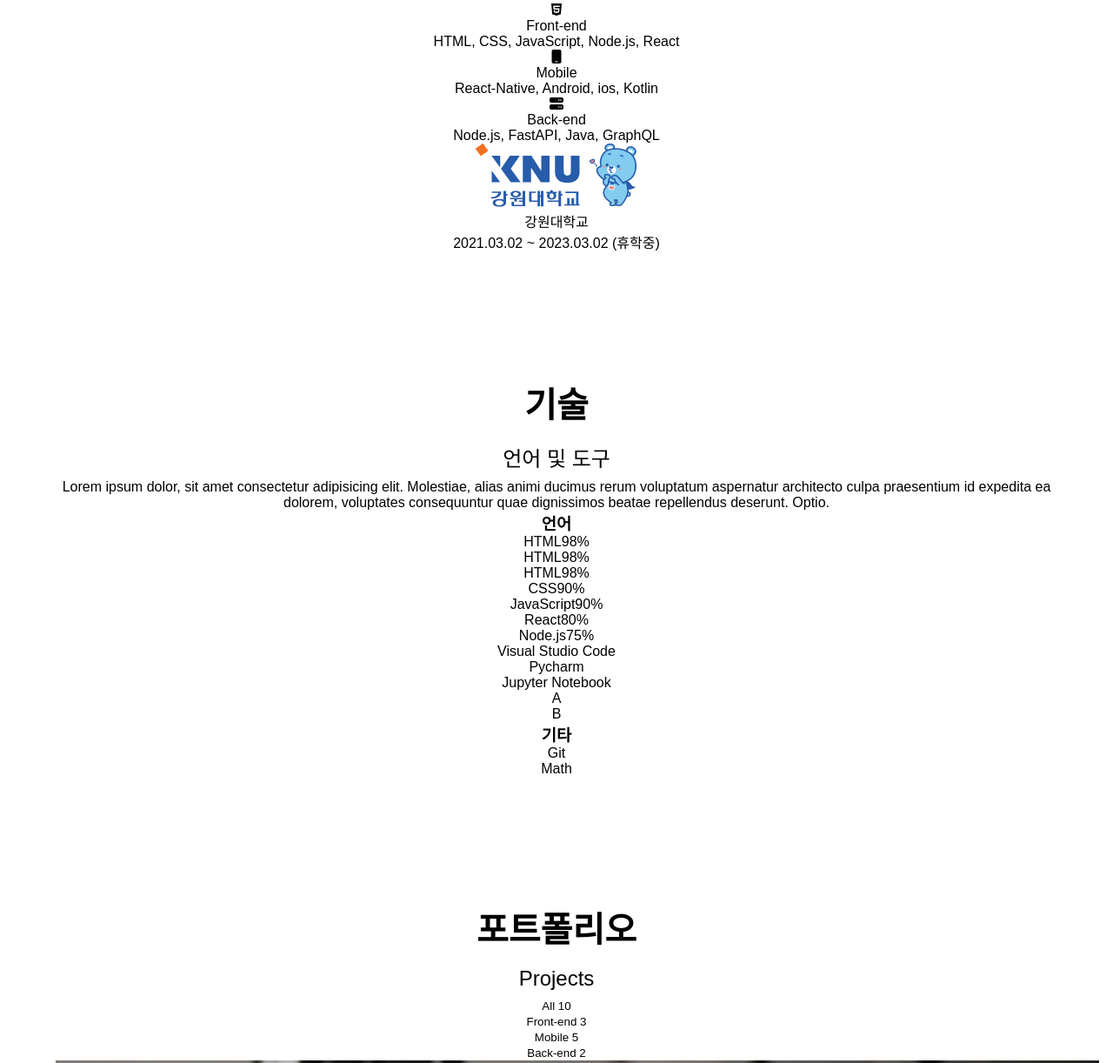
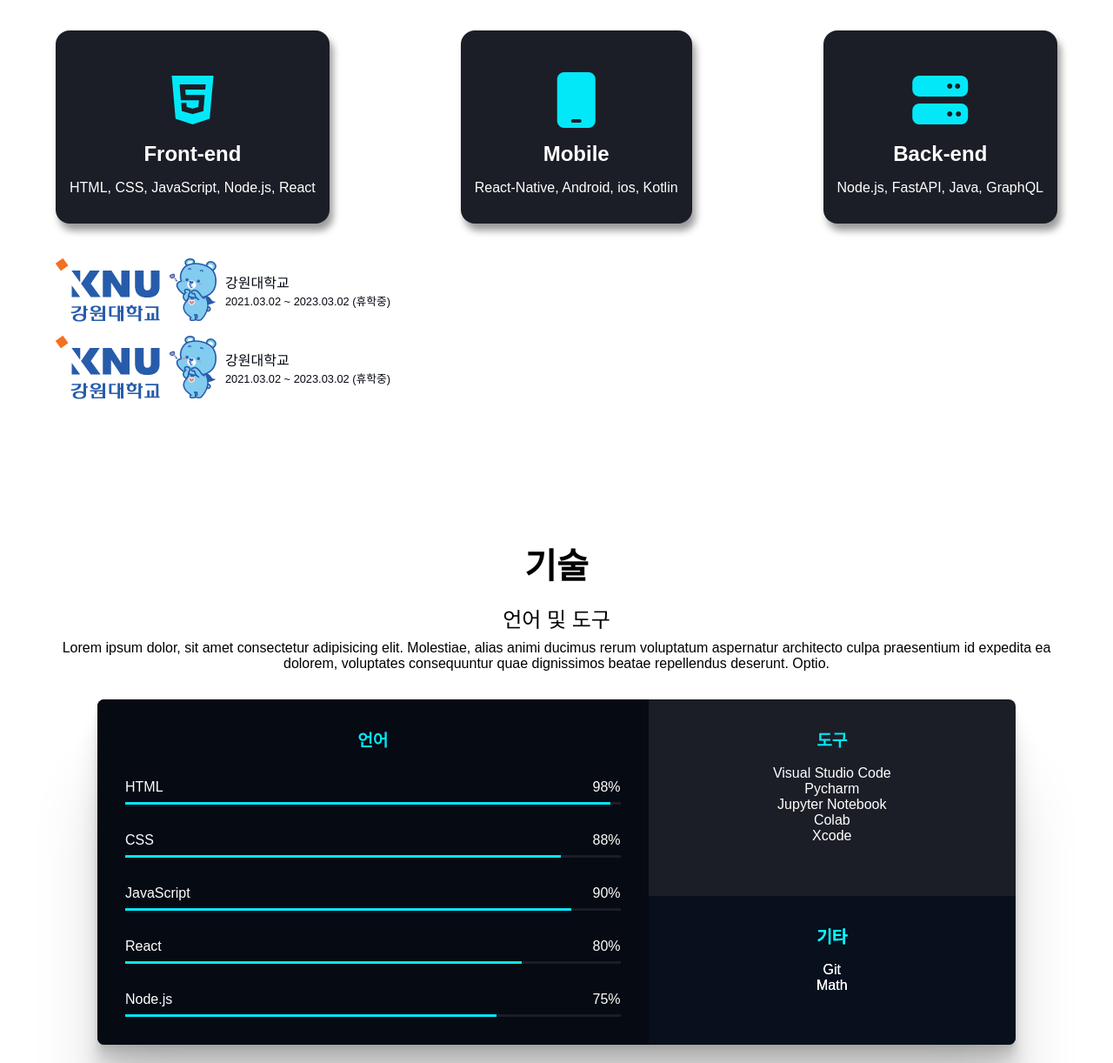
Before and after one commit to juhokim99/portfolio, a plain HTML site: page index.html in a window 1280 px wide. Shown: the part 956-2178 px from the top of the page at 87% size. Drawn offline with Linux system fonts and the light colour scheme; a web font is replaced by a local one.

Commit message:
about, skills 완료

```diff
--- a/css/style.css
+++ b/css/style.css
@@ -144,3 +144,109 @@ button:focus {outline:1px solid var(--color-accent);}
     color: var(--color-text);
     outline: 2px solid var(--color-accent);
 }
+/* about */
+.majors{
+    display: flex;
+    justify-content: space-between;
+    gap: 1rem;
+    margin: 2.5rem 0;
+}
+
+.major{
+    background-color: var(--color-primary-varient);
+    padding: 2rem 1rem;
+    color: var(--color-text);
+    border-radius: 1rem;
+    cursor: default;
+    box-shadow: 4px 8px 8px rgba(0, 0, 0, 0.4);
+}
+
+.major__icon {
+    font-size: 4rem;
+    margin: 1rem 0;
+    color: var(--color-accent);
+    transition: all 300ms ease;
+}
+
+.major:hover .major__icon{
+    transform: rotate(-15deg) scale(1.2);
+}
+
+.major__title {
+    font-size: 1.5rem;
+    font-weight: bold;
+    margin-bottom: 1rem;
+}
+
+.jobs{text-align: start;}  /* 언어에 따라 시작위치를 다르게 설정 */
+
+.job {
+    display: flex;
+    align-items: center;
+    gap: 8px;
+    margin-bottom: 1rem;
+}
+
+.job__name{color: var(--color-primary);}
+
+.job__period{
+    color: var(--color-primary);
+    font-size: 0.8rem;
+}
+.skills{
+    background-color: var(--color-primary-varient);
+    color: var(--color-text);
+}
+
+.skills {
+    display: grid;
+    /* 열너비 6:4 비율 */
+    grid-template-columns: 6fr 4fr;
+    margin: 2rem 3rem;
+    border-radius: 8px;
+    overflow: hidden;
+    box-shadow: 0 2.8px 2.2px rgba(0, 0, 0, 0.034),
+    0 6.7px 5.3px rgba(0, 0, 0, 0.048), 0 12.5px 10px rgba(0, 0, 0, 0.06),
+    0 22.3px 17.9px rgba(0, 0, 0, 0.072), 0 41.8px 33.4px rgba(0, 0, 0, 0.086),
+    0 100px 80px rgba(0, 0, 0, 0.12);;
+}
+.skills__title{
+    color: var(--color-accent);
+    margin: 1rem 0;
+    font-size: 1.2rem;
+}
+.skills__coding {
+    /* 두개의 행을 차지하도록 설정 */
+    grid-row: span 2;
+    padding: 1rem;
+    background-color: var(--color-primary);
+}
+.bar {
+    display: flex;
+    flex-direction: column;
+    padding: 1rem;
+    gap: 0.5rem;
+}
+
+.bar__metadata {
+    display: flex;
+    justify-content: space-between;
+}
+.bar__bg {
+    width: 100%;
+    height: 3px;
+    background-color: var(--color-primary-varient);
+}
+.bar__value {
+    height: 3px;
+    background-color: var(--color-accent);
+}
+
+.skills__tools {
+    padding: 1rem;
+}
+.skills__etc {
+    padding: 1rem;
+    background-color: var(--color-primary);
+    filter: brightness(150%);
+}
--- a/index.html
+++ b/index.html
@@ -51,29 +51,36 @@
         <section id="about" class="section max-cotainer">
             <h2 class="title">김주호</h2>
             <p class="description">Lorem ipsum dolor sit amet consectetur adipisicing elit. Quae error vitae aliquid optio pariatur vel impedit qui laudantium. Placeat saepe suscipit, labore cumque assumenda aut sit. Molestias non maiores suscipit!</p>
-            <ul>
-                <li>
-                    <i class="fa-brands fa-html5"></i>
-                    <p>Front-end</p>
+            <ul class="majors">
+                <li class="major">
+                    <i class="fa-brands fa-html5 major__icon"></i>
+                    <p class="major__title">Front-end</p>
                     <p>HTML, CSS, JavaScript, Node.js, React</p>
                 </li>
-                <li>
-                    <i class="fa-solid fa-mobile"></i>
-                    <p>Mobile</p>
+                <li class="major">
+                    <i class="fa-solid fa-mobile major__icon"></i>
+                    <p class="major__title">Mobile</p>
                     <p>React-Native, Android, ios, Kotlin</p>
                 </li>
-                <li>
-                    <i class="fa-solid fa-server"></i>
-                    <p>Back-end</p>
+                <li class="major">
+                    <i class="fa-solid fa-server major__icon"></i>
+                    <p class="major__title">Back-end</p>
                     <p>Node.js, FastAPI, Java, GraphQL</p>
                 </li>
             </ul>
-            <ul>
-                <li>
+            <ul class="jobs">
+                <li class="job">
                     <img src="./images/logo.png" alt="강원대">
                     <div>
-                        <p>강원대학교</p>
-                        <p>2021.03.02 ~ 2023.03.02 (휴학중)</p>
+                        <p class="job__name">강원대학교</p>
+                        <p class="job__period">2021.03.02 ~ 2023.03.02 (휴학중)</p>
+                    </div>
+                </li>
+                <li class="job">
+                    <img src="./images/logo.png" alt="강원대">
+                    <div>
+                        <p class="job__name">강원대학교</p>
+                        <p class="job__period">2021.03.02 ~ 2023.03.02 (휴학중)</p>
                     </div>
                 </li>
             </ul>
@@ -82,56 +89,67 @@
         <!-- skills -->
         <section id="skills" class="section">
             <div class="max-container">
-            <h2 class="title">기술</h2>
-            <p class="description">언어 및 도구</p>
-            <p>Lorem ipsum dolor, sit amet consectetur adipisicing elit. Molestiae, alias animi ducimus rerum voluptatum aspernatur architecto culpa praesentium id expedita ea dolorem, voluptates consequuntur quae dignissimos beatae repellendus deserunt. Optio.</p>
-            <div>
-                <section>
-                    <h3>언어</h3>
+                <h2 class="title">기술</h2>
+                <p class="description">언어 및 도구</p>
+                <p>Lorem ipsum dolor, sit amet consectetur adipisicing elit. Molestiae, alias animi ducimus rerum voluptatum aspernatur architecto culpa praesentium id expedita ea dolorem, voluptates consequuntur quae dignissimos beatae repellendus deserunt. Optio.</p>
+                <div class="skills">
+                <section class="skills__coding">
+                    <h3 class="skills__title">언어</h3>
                         <ul>
-                            <li>
-                                <div><span>HTML</span><span>98%</span></div>
-                                <div><div style="width: 98%;"></div></div>
+                            <li class="bar">
+                                <div class="bar__metadata">
+                                    <span>HTML</span>
+                                    <span>98%</span>
+                                </div>
+                                <div class="bar__bg">
+                                    <div class="bar__value"style="width: 98%;"></div></div>
                             </li>
-                            <li>
-                                <div><span>HTML</span><span>98%</span></div>
-                                <div><div style="width: 98%;"></div></div>
+                            <li class="bar">
+                                <div class="bar__metadata">
+                                    <span>CSS</span>
+                                    <span>88%</span>
+                                </div>
+                                <div class="bar__bg">
+                                    <div class="bar__value"style="width: 88%;"></div></div>
                             </li>
-                            <li>
-                                <div><span>HTML</span><span>98%</span></div>
-                                <div><div style="width: 98%;"></div></div>
+                            <li class="bar">
+                                <div class="bar__metadata">
+                                    <span>JavaScript</span>
+                                    <span>90%</span>
+                                </div>
+                                <div class="bar__bg">
+                                    <div class="bar__value"style="width: 90%;"></div></div>
                             </li>
-                            <li>
-                                <div><span>CSS</span><span>90%</span></div>
-                                <div><div style="width: 90%;"></div></div>
+                            <li class="bar">
+                                <div class="bar__metadata">
+                                    <span>React</span>
+                                    <span>80%</span>
+                                </div>
+                                <div class="bar__bg">
+                                    <div class="bar__value"style="width: 80%;"></div></div>
                             </li>
-                            <li>
-                                <div><span>JavaScript</span><span>90%</span></div>
-                                <div><div style="width: 90%;"></div></div>
+                            <li class="bar">
+                                <div class="bar__metadata">
+                                    <span>Node.js</span>
+                                    <span>75%</span>
+                                </div>
+                                <div class="bar__bg">
+                                    <div class="bar__value"style="width: 75%;"></div></div>
                             </li>
-                            <li>
-                                <div><span>React</span><span>80%</span></div>
-                                <div><div style="width: 80%;"></div></div>
-                            </li>
-                            <li>
-                                <div><span>Node.js</span><span>75%</span></div>
-                                <div><div style="width: 75%;"></div></div>
-                            </li>
-                            <li></li>
                         </ul>
                 </section>
-                <section>
-                    <h3> </h3>
+                <section class="skills__tools">
+                    <h3 class="skills__title">도구</h3>
                         <ul>
                             <li>Visual Studio Code</li>
                             <li>Pycharm</li>
                             <li>Jupyter Notebook</li>
-                            <li>A</li>
-                            <li>B</li>
+                            <li>Colab</li>
+                            <li>Xcode</li>
                         </ul>
                 </section>
-                <section>
-                    <h3> 기타</h3>
+                <section class="skills__etc">
+                    <h3 class="skills__title"> 기타</h3>
                         <ul>
                             <li>Git</li>
                             <li>Math</li>
```
